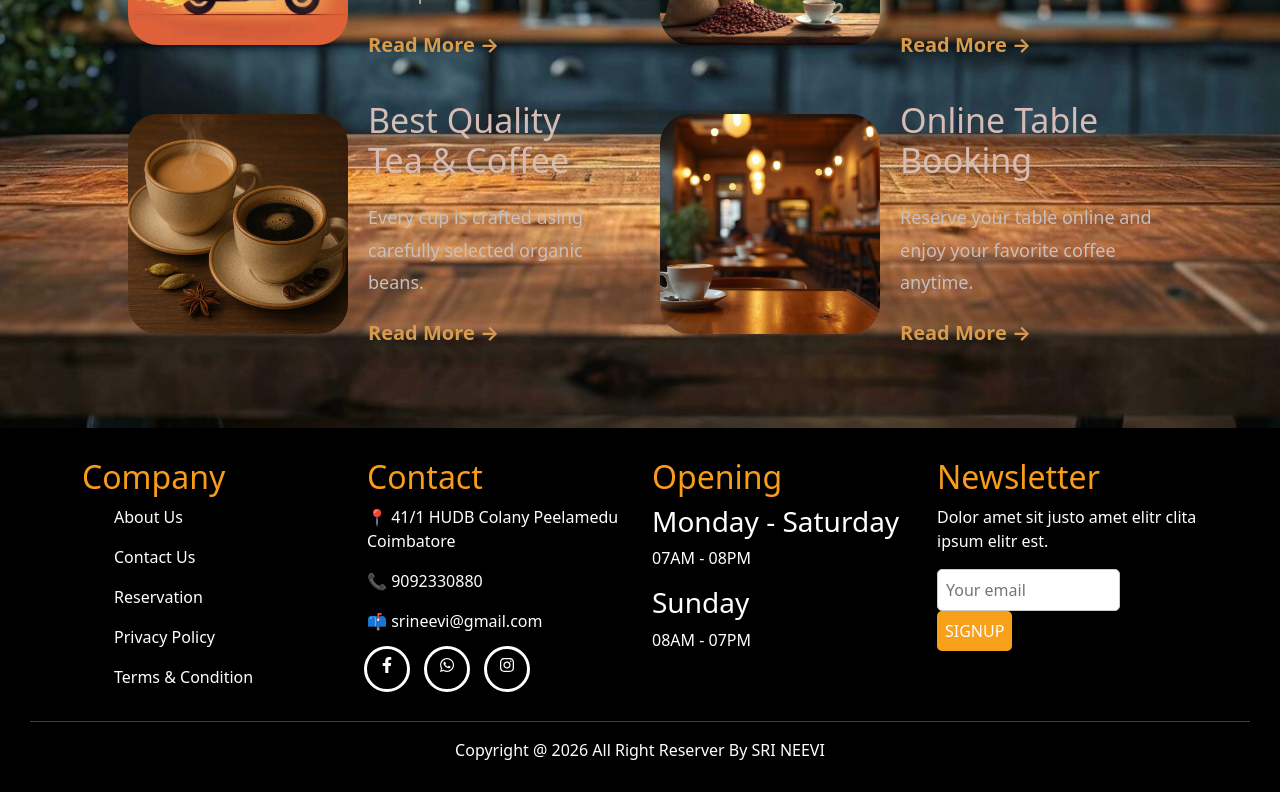
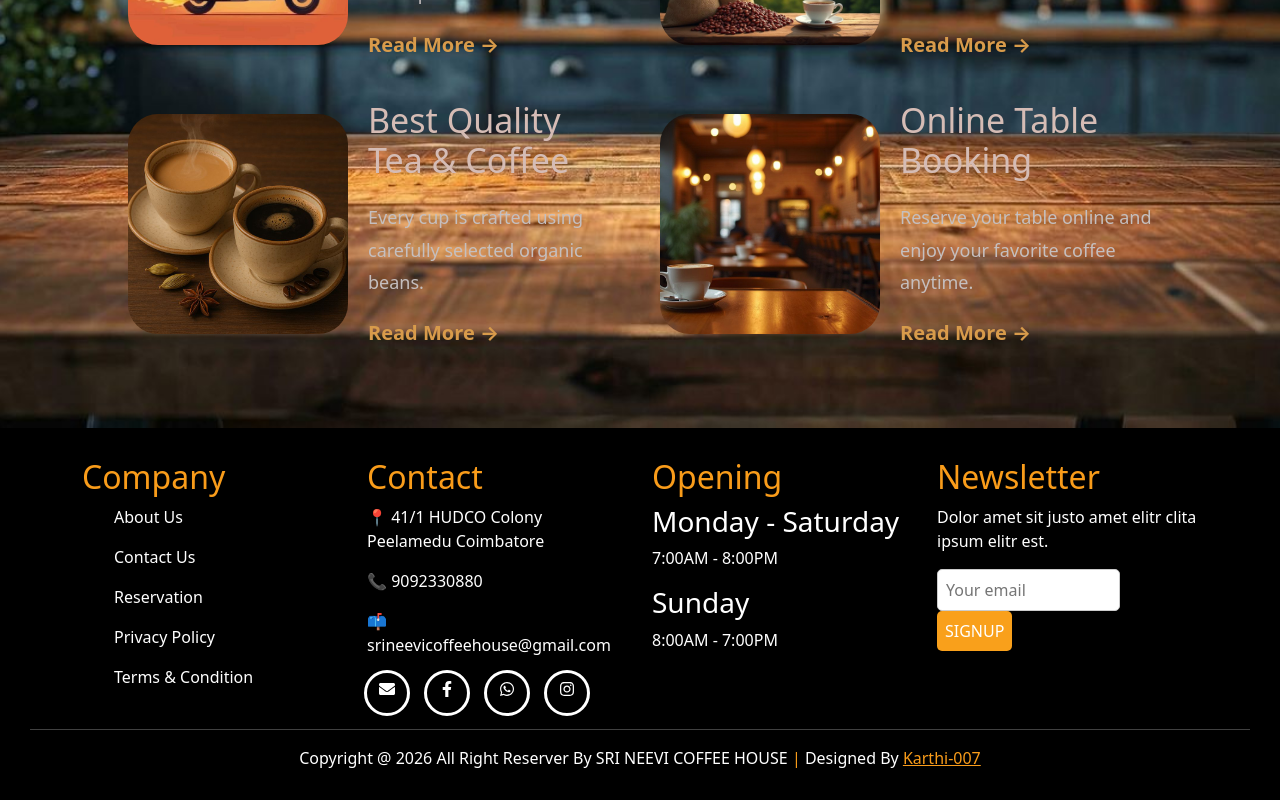
Before and after one commit to karthi-007560/srineevi, a React (Create React App) app: page / in a window 1280 px wide. Shown: the part 2294-3094 px from the top of the page. Built offline with nearby package versions, Linux system fonts and the light colour scheme.

Commit message:
Initial commit

```diff
--- a/src/pages/Contact.css
+++ b/src/pages/Contact.css
@@ -10,6 +10,7 @@
     display:flex;
     gap:20px !important;
 }
+
 .Social-icon1{
     border:2px solid white;
     border-radius:50%;
--- a/src/pages/Contact.js
+++ b/src/pages/Contact.js
@@ -5,7 +5,7 @@ import Container from 'react-bootstrap/esm/Container';
 import {
     FaTwitter,
     FaFacebookF,
-    FaYoutube,
+    FaEnvelope,
     FaInstagram,
     FaWhatsapp,
 } from "react-icons/fa";
@@ -29,34 +29,47 @@ export default function Contact() {
 
                     <div className='col-md-3'>
                         <h2 className='textcolor'>Contact</h2>
-                        <p>📍 41/1 HUDB Colany Peelamedu Coimbatore</p>
+                        <p>📍 41/1 HUDCO Colony Peelamedu Coimbatore</p>
                         <p>📞 9092330880</p>
-                        <p>📫 srineevi@gmail.com</p>
+                        <p>📫 srineevicoffeehouse@gmail.com</p>
                         <div className="Social">
                             <div className="iconborder">
                                 <Link
                                     className="iconcolor"
-                                    to="mailto:akarthikeyan.0718@gmail.com"
+                                    to="mailto:srineevicoffeehouse.25@gmail.com"
+                                    target="_blank"
+                                    aria-label="Visit our Facebook page"
+                                >
+                                    <FaEnvelope className="icon-color" />
+                                </Link>
+                            </div>
+
+                            <div className="iconborder1">
+                                <Link
+                                    className="iconcolor"
+                                    to="https://www.facebook.com/"
                                     target="_blank"
                                     aria-label="Visit our Facebook page"
                                 >
                                     <FaFacebookF className="icon-color" />
                                 </Link>
                             </div>
+
                             <div className="iconborder2">
                                 <Link
                                     className="iconcolor"
-                                    to="https://wa.me/9524709513"
+                                    to="https://wa.me/9092330880"
                                     target="_blank"
                                     aria-label="Visit our Whatsapp page"
                                 >
                                     <FaWhatsapp className="icon-color" />
                                 </Link>
                             </div>
+
                             <div className="iconborder3">
                                 <Link
                                     className="iconcolor"
-                                    to="https://www.instagram.com/cute-boy-sriram-007"
+                                    to="https://www.instagram.com/srineevicoffeehouse2026/"
                                     target="_blank"
                                     aria-label="Visit our Instagram page"
                                 >
@@ -71,9 +84,9 @@ export default function Contact() {
                     <div className='col-md-3'>
                         <h2 className='textcolor'>Opening</h2>
                         <h3>Monday - Saturday</h3>
-                        <p>07AM - 08PM</p>
+                        <p>7:00AM - 8:00PM</p>
                         <h3>Sunday</h3>
-                        <p>08AM - 07PM</p>
+                        <p>8:00AM - 7:00PM</p>
                     </div>
 
                     <div className='col-md-3'>
@@ -89,9 +102,9 @@ export default function Contact() {
 
                 </div>
             </Container>
-            <hr/>
+            <hr />
             <div className='Copy'>
-                Copyright @ 2026 All Right Reserver By SRI NEEVI
+                Copyright @ 2026 All Right Reserver By SRI NEEVI COFFEE HOUSE <span className='textcolor'>|</span> Designed By <span><a href="https://karthi-frontend-portfolio.netlify.app/" target="_blank" rel="noopener noreferrer"  className='textcolor'>Karthi-007</a></span>
             </div>
         </div>
     )
```
